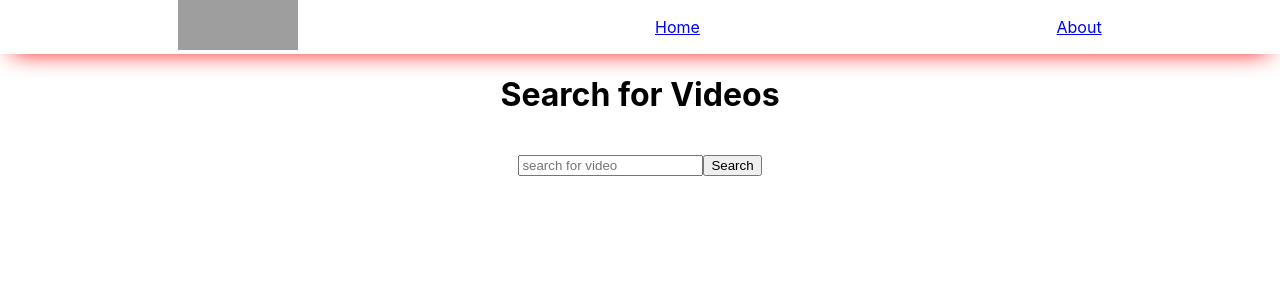
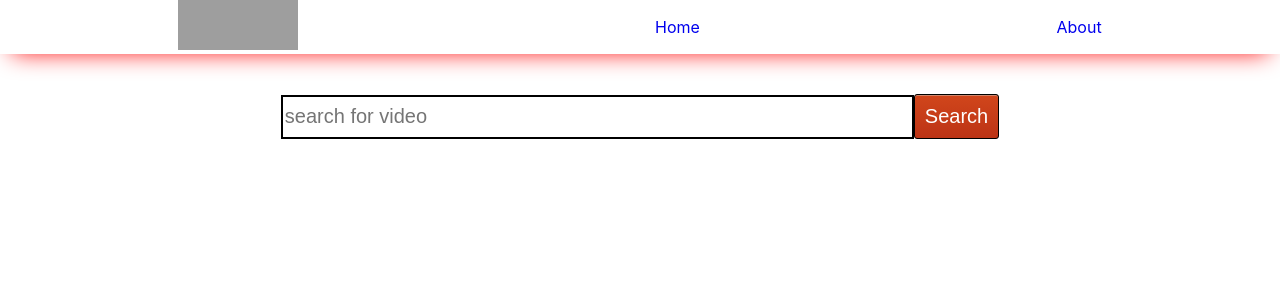
Before and after one commit to anas-na/FauxTube, a React (Create React App) app: page / in a window 1280 px wide. Shown: the top 300 px of the page. Built offline with nearby package versions, Linux system fonts and the light colour scheme; grey boxes are pictures that could not be loaded.

Commit message:
Styled homepage (#22)
* fixed homepage errors

* style search form in home

```diff
--- /dev/null
+++ b/src/Components/HomePage.css
@@ -0,0 +1,50 @@
+.videoList{
+    list-style-type: none;
+    display: grid;
+    grid-template-columns: 1fr 1fr;
+
+}
+img {
+    width: 250px;
+    height: 250px;
+}
+
+h3 {
+    color:black;
+
+}
+a{
+    text-decoration: none;
+}
+
+.search-form > input {
+    height: 38px;
+    font-size: 20px;
+    border: 2px solid black;
+}
+
+.search-form{
+    margin-bottom: 40px;
+}
+
+.search-button {
+	box-shadow:inset 0px 1px 0px 0px #cf866c;
+	background:linear-gradient(to bottom, #d0451b 5%, #bc3315 100%);
+	background-color:#d0451b;
+	border-radius:3px;
+	border:1px solid #000000;
+	display:inline-block;
+	cursor:pointer;
+	color:#ffffff;
+	font-family:Arial;
+	font-size:20px;
+	padding:10px 10px 10px 10px;
+	text-decoration:none;
+}
+.search-button:hover {
+	background:linear-gradient(to bottom, #bc3315 5%, #d0451b 100%);
+	background-color:#bc3315;
+}
+.search-button:active {
+	background:linear-gradient(to bottom, #dd6565 5%, #ff2f00 100%);
+}
--- a/src/Components/HomePage.js
+++ b/src/Components/HomePage.js
@@ -1,6 +1,7 @@
 import axios from "axios"
 import {Link} from "react-router-dom"
 import {useState } from "react"
+import "./HomePage.css"
 
 
 
@@ -24,20 +25,19 @@ const HomePage = () => {
     }
 
     return (
-        <div>
-            <h1>Search for Videos</h1>
-            <form onSubmit={handleSubmit}>
-                <input value={input} placeholder='search for video' onChange={handleChange}/>
-                <button type='submit'>Search</button>
+        <section>
+            <form className="search-form" onSubmit={handleSubmit}>
+                <input value={input} placeholder='search for video' onChange={handleChange} size="50"/>
+                <button type='submit' className="search-button">Search</button>
             </form>
-            <ul>
-            {videos.map(video=><Link to={`/videos/${video.id.videoId}`} key={video.id.videoId}><li >
+            <ul className="videoList">
+            {videos.map(video=><Link to={`/videos/${video.id.videoId}`} key={video.id.videoId}><li>
                 <img src={video.snippet.thumbnails.default.url} alt={video.snippet.title}/>
                 <h3>{video.snippet.title}</h3>
             </li></Link>)}
             </ul>
 
-        </div>
+        </section>
     )
 }
 
```
